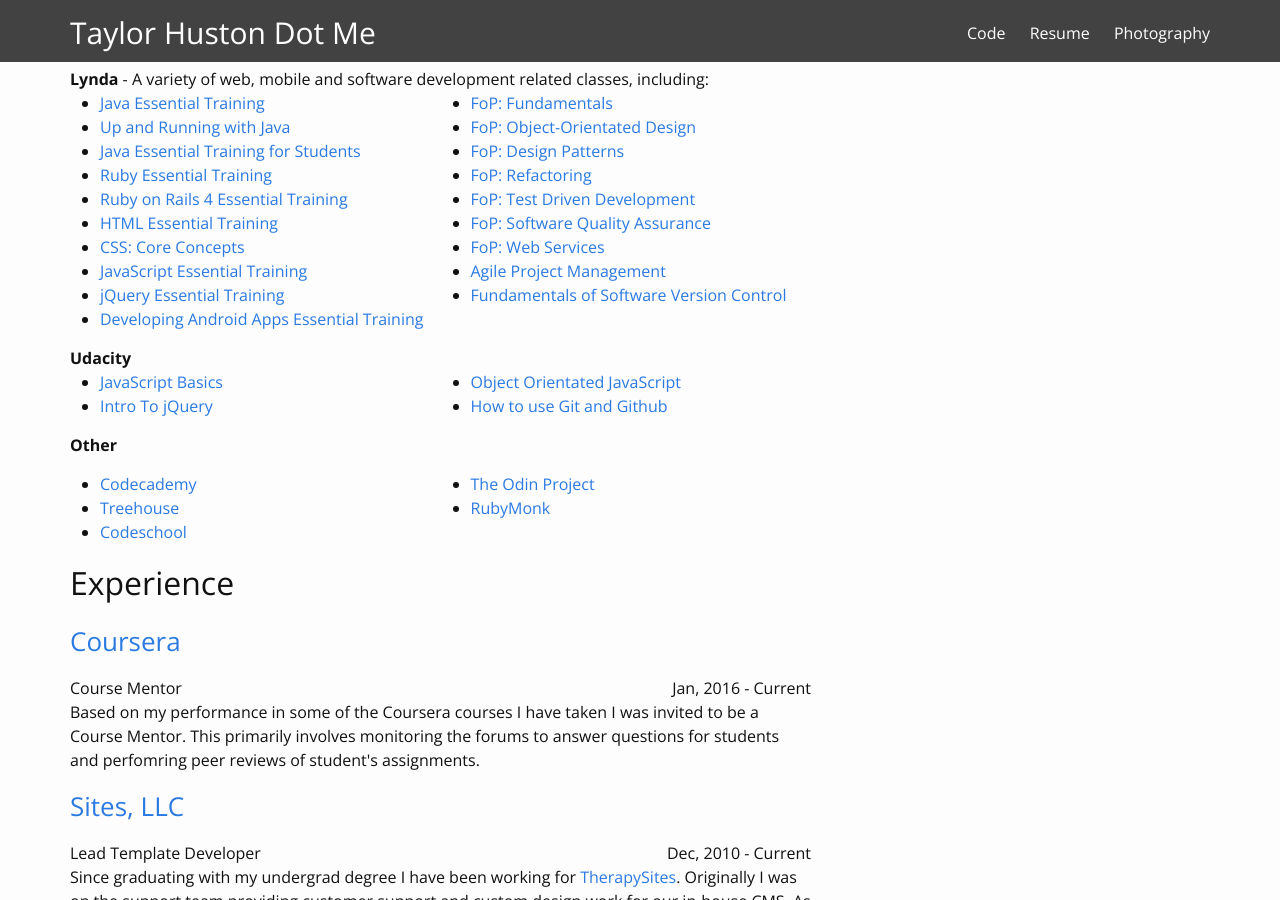
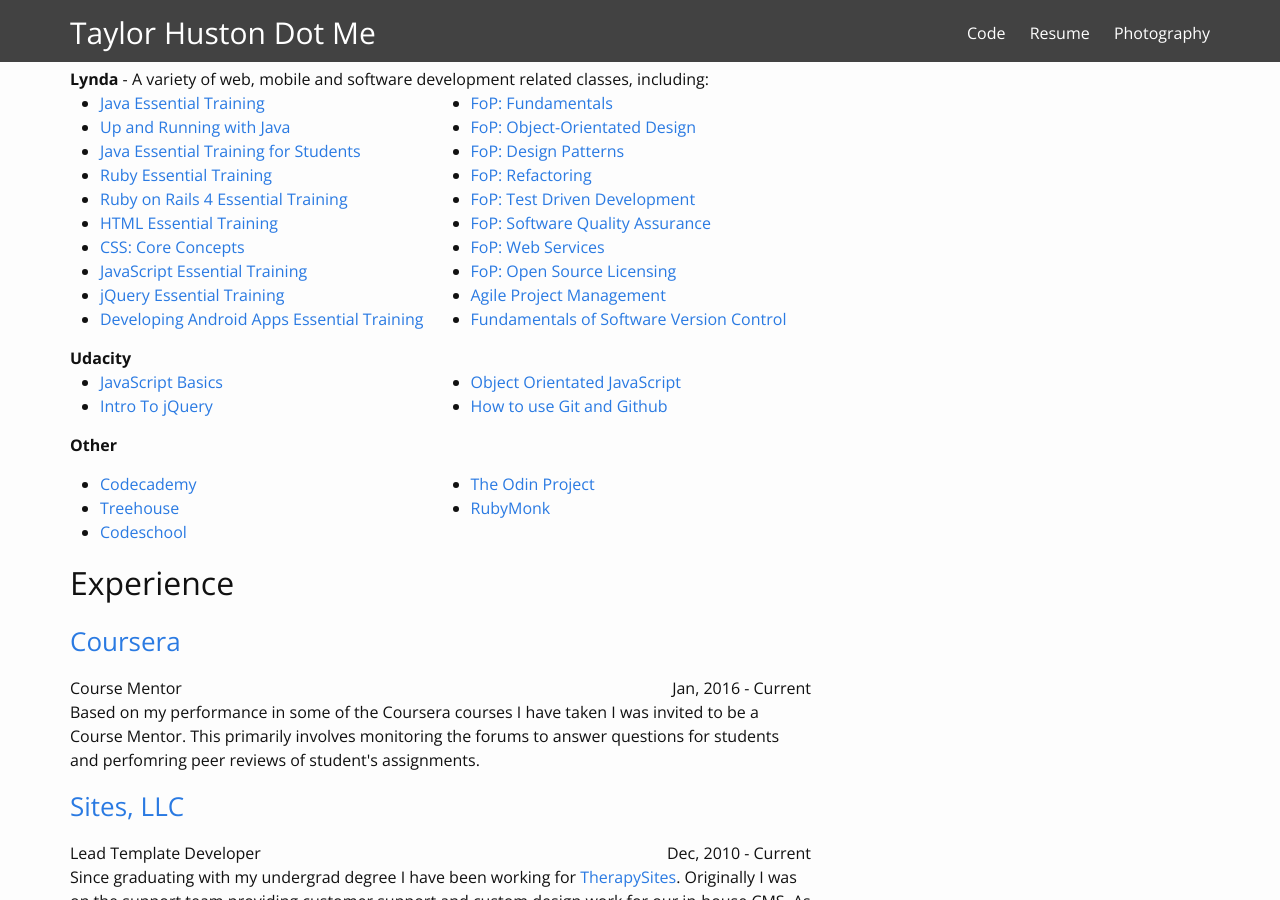
Before and after one commit to TaylorHuston/taylorhuston.github.io, a Jekyll site: the page built from resume.html, in a window 1280 px wide and 900 px high, scrolled down 965 px. Built offline with Jekyll 4.4.1, drawn with Linux system fonts in a browser that asks for light colours; some web fonts are replaced.

Commit message:
Update Resume

```diff
--- a/resume.html
+++ b/resume.html
@@ -134,6 +134,8 @@
       </li>
       <li><a href="http://www.lynda.com/AllCertificates/User/1103034" target="_blank">FoP: Web Services</a>
       </li>
+      <li><a href="http://www.lynda.com/AllCertificates/User/1103034" target="_blank">FoP: Open Source Licensing</a>
+      </li>
       <li><a href="http://www.lynda.com/AllCertificates/User/1103034" target="_blank">Agile Project Management</a>
       </li>
       <li><a href="http://www.lynda.com/AllCertificates/User/1103034" target="_blank">Fundamentals of Software Version Control</a>
```
